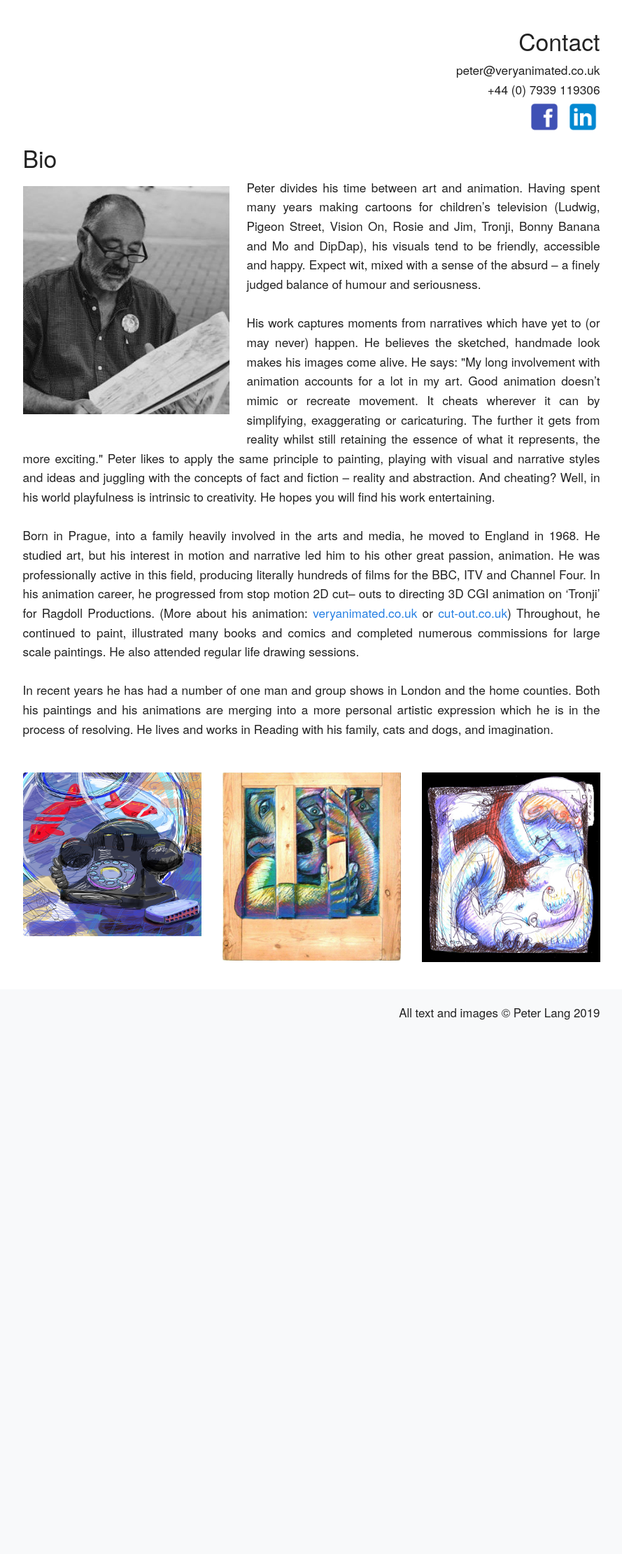
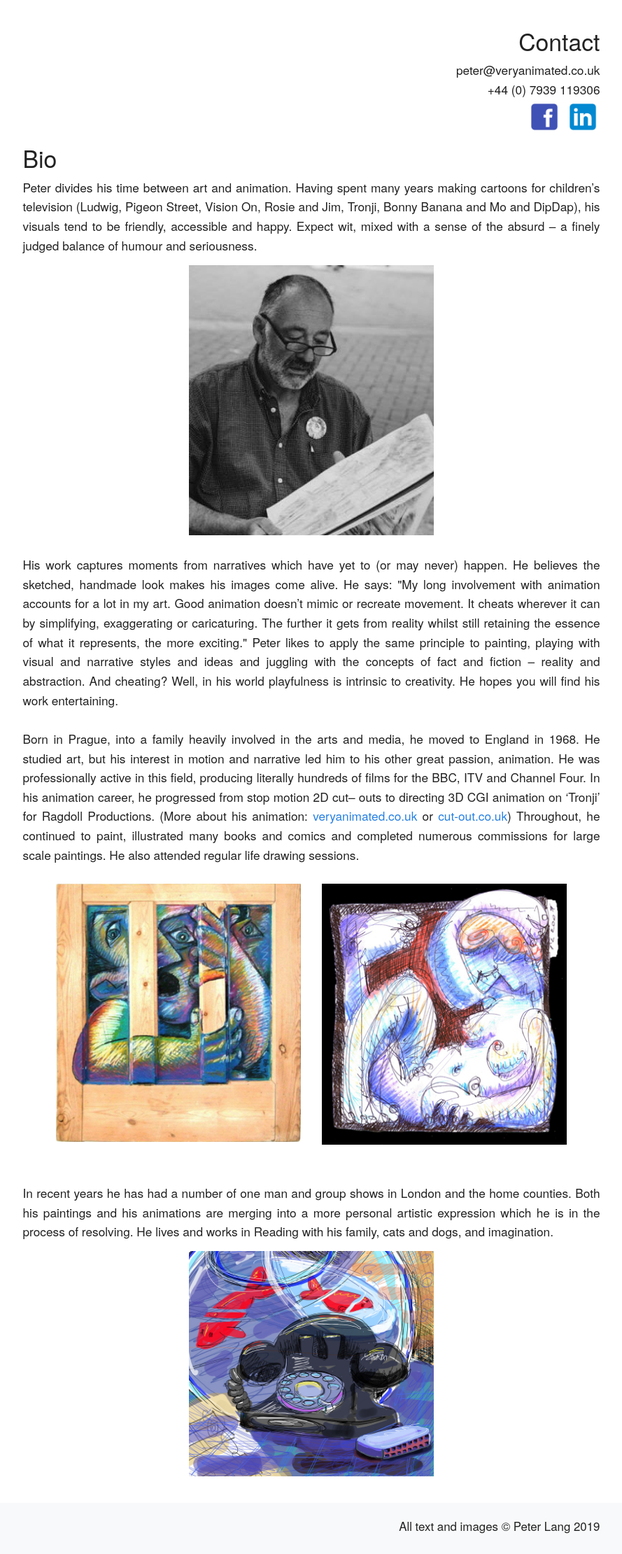
Before and after one commit to ollie-codeaid/peter_lang, a Django app: page /about/ in a window 1280 px wide. Shown: the part 56-2277 px from the top of the page at 70% size, without its empty margins (195-1084 px from the left). Before the commit the page ends 1514 px from the top, so only its background shows below. Run offline with Django 3.2, Linux system fonts and the light colour scheme; some libraries are stand-ins or nearby versions.

Commit message:
More style

```diff
--- a/peter_lang/templates/articles/article_detail.html
+++ b/peter_lang/templates/articles/article_detail.html
@@ -8,6 +8,10 @@
 	<h1>{{ object.name }}</h1>
 	<h5>{{ object.created_at|date:"d F Y" }}</h5>
 	<br>
+    </div>
+</div>
+<div class="row justify-content-center">
+    <div class="col-md-9 text-justify">
 	<p>{{ object.text | safe | linebreaks }}</p>
     </div>
 </div>
--- a/peter_lang/templates/pages/about.html
+++ b/peter_lang/templates/pages/about.html
@@ -31,19 +31,55 @@
 
 <div class="row justify-content-center">
     <div class="col-md-9 text-justify">
-	<p><img style="max-width:320px;float:left;padding-right:3%;padding-bottom:3%;padding-top:1.5%" src="/static/images/about/PeterLangPortraitBW.jpg" alt="Peter Lang Portrait BW">
-	Peter divides his time between art and animation. Having spent many years making cartoons for children&rsquo;s television (Ludwig, Pigeon 				Street, Vision On, Rosie and Jim, Tronji, Bonny Banana and Mo and DipDap), his visuals tend to be friendly, accessible and happy.
+	<p>
+	Peter divides his time between art and animation. Having spent many years making cartoons for children&rsquo;s television (Ludwig, Pigeon
+	Street, Vision On, Rosie and Jim, Tronji, Bonny Banana and Mo and DipDap), his visuals tend to be friendly, accessible and happy.
 	Expect wit, mixed with a sense of the absurd &ndash; a finely judged balance of humour and seriousness.
 	<br>
+	</p>
+    </div>
+</div>
+
+<div class="row justify-content-center">
+    <div class="col-md-4 text-justify">
+	<img class="w-100" src="/static/images/about/PeterLangPortraitBW.jpg" alt="Peter Lang Portrait BW">
 	<br>
+	<br>
+    </div>
+</div>
+
+<div class="row justify-content-center">
+    <div class="col-md-9 text-justify">
 	His work captures moments from narratives which have yet to (or may never) happen. He believes the sketched, handmade look makes his images come alive.
 	He says: &quot;My long involvement with animation accounts for a lot in my art. Good animation doesn&rsquo;t mimic or recreate movement. It cheats wherever it can by simplifying, exaggerating or caricaturing. The further it gets from reality whilst still retaining the essence of what it represents, the more exciting.&quot;
 	Peter likes to apply the same principle to painting, playing with visual and narrative styles and ideas and juggling with the concepts of fact and fiction &ndash; reality and abstraction. And cheating? Well, in his world playfulness is intrinsic to creativity. He hopes you will find his work entertaining.
 	<br>
 	<br>
+    </div>
+</div>
+
+
+<div class="row justify-content-center">
+    <div class="col-md-9 text-justify">
 	Born in Prague, into a family heavily involved in the arts and media, he moved to England in 1968. He studied art, but his interest in motion and narrative led him to his other great passion, animation. He was professionally active in this field, producing literally hundreds of films for the BBC, ITV and Channel Four. In his animation career, he progressed from stop motion 2D cut&ndash; outs to directing 3D CGI animation on &lsquo;Tronji&rsquo; for Ragdoll Productions.
 	(More about his animation:     <a href="http://www.veryanimated.co.uk">veryanimated.co.uk</a> or <a href="http://www.cut-out.co.uk">cut-out.co.uk</a>)
 	Throughout, he continued to paint, illustrated many books and comics and completed numerous commissions for large scale paintings. He also attended regular life drawing sessions.
+	<br>
+	<br>
+    </div>
+</div>
+
+<div class="row justify-content-center">
+    <div class="col-md-4 text-justify">
+	<img class="w-100" src="/static/images/about/doorbound.jpg" alt="Peter Lang Portrait BW">
+    </div>
+    <div class="col-md-4 text-justify">
+	<img class="w-100" src="/static/images/about/CompartmentalisedAlice.jpg" alt="Compartmentalised Alice">
+    </div>
+</div>
+
+<div class="row justify-content-center">
+    <div class="col-md-9 text-justify">
 	<br>
 	<br>
 	In recent years he has had a number of one man and group shows in London and the home counties. Both his paintings and his animations are merging into a more personal artistic expression which he is in the process of resolving.
@@ -53,17 +89,9 @@
 </div>
 
 <div class="row justify-content-center">
-    <div class="col-md-3" style="margin-top:3%;text-align:center">
-	<img style="width:100%" src="/static/images/about/RockAndRoll.jpg" alt="Rock and Roll">
+    <div class="col-md-4">
+	<img class="w-100" src="/static/images/about/RockAndRoll.jpg" alt="Rock and Roll">
     </div>
-    <div class="col-md-3" style="margin-top:3%;text-align:center">
-	<img style="width:100%" src="/static/images/about/doorbound.jpg" alt="Peter Lang Portrait BW">
-    </div>
-    <div class="col-md-3" style="margin-top:3%;text-align:center">
-	<img style="width:100%" src="/static/images/about/CompartmentalisedAlice.jpg" alt="Compartmentalised Alice">
-    </div>
-
 </div>
 
-
 {% endblock %}
```
Also changed, not shown: peter_lang/templates/articles/article_list.html (+11 -0 lines).
